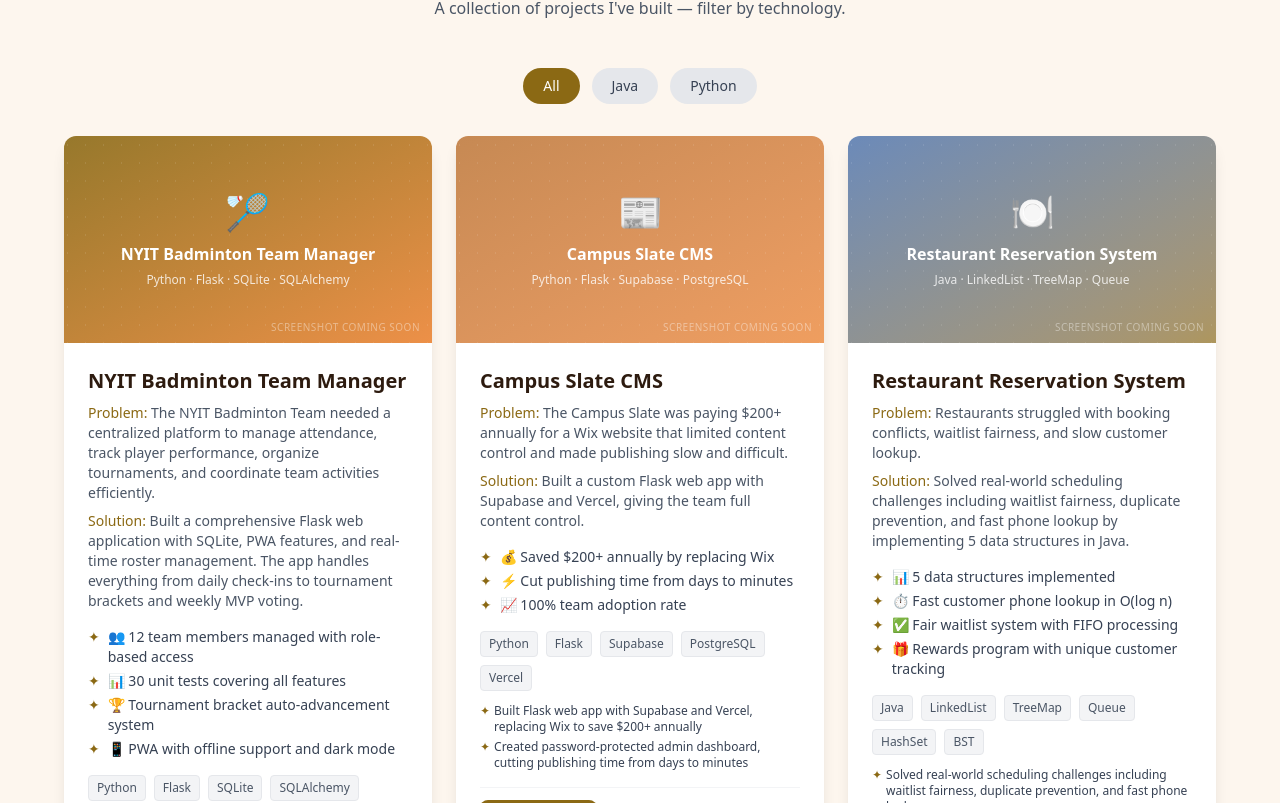
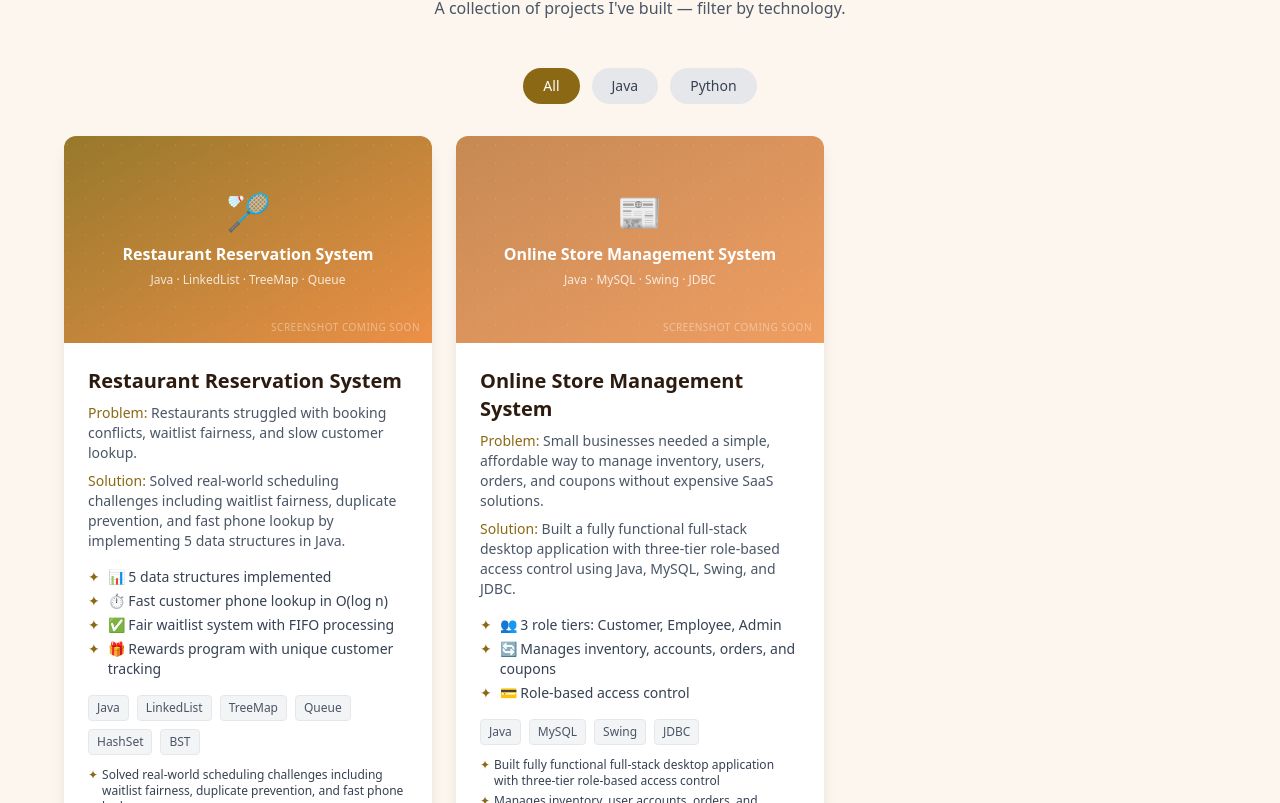
Before and after one commit to Sadia-F/sadia-portfolio, a Next.js app: page / in a window 1280 px wide. Shown: the part 4717-5520 px from the top of the page. Built offline with nearby package versions, Linux system fonts and the light colour scheme.

Commit message:
Remove business work from main projects

```diff
--- a/app/components/Projects.tsx
+++ b/app/components/Projects.tsx
@@ -7,11 +7,20 @@ import ProjectImage from "./ProjectImage";
 import TiltCard from "./TiltCard";
 
 const categories = ["All", "Java", "Python"];
+const businessProjectTitles = new Set([
+  "Campus Slate CMS",
+  "NYIT Badminton Team Manager",
+  "mishti-website",
+]);
 
 export default function Projects() {
   const [activeCategory, setActiveCategory] = useState("All");
 
-  const filteredProjects = projects.filter((project) => {
+  const portfolioProjects = projects.filter(
+    (project) => !businessProjectTitles.has(project.title)
+  );
+
+  const filteredProjects = portfolioProjects.filter((project) => {
     if (activeCategory === "All") return true;
     return project.technologies.includes(activeCategory);
   });
```
